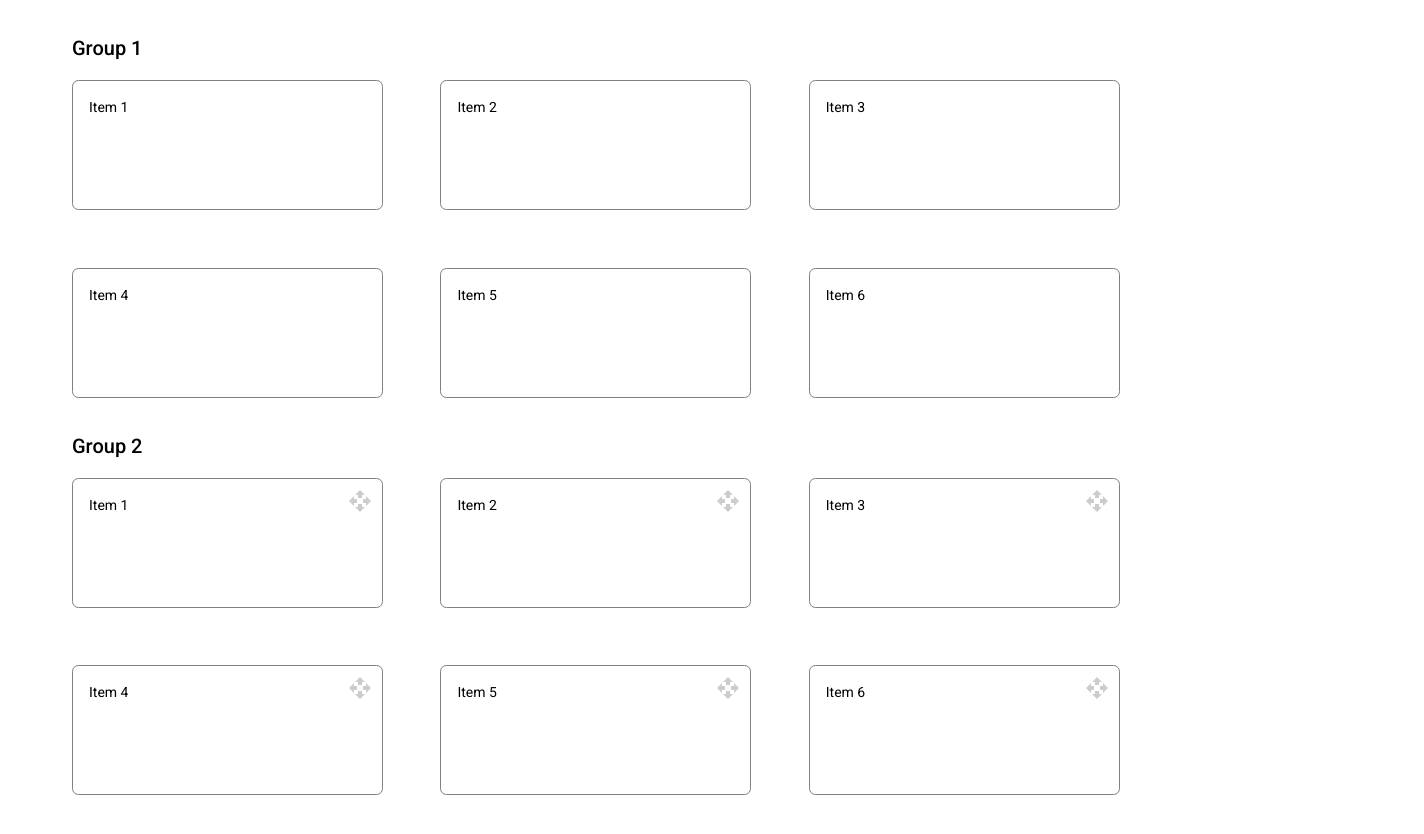
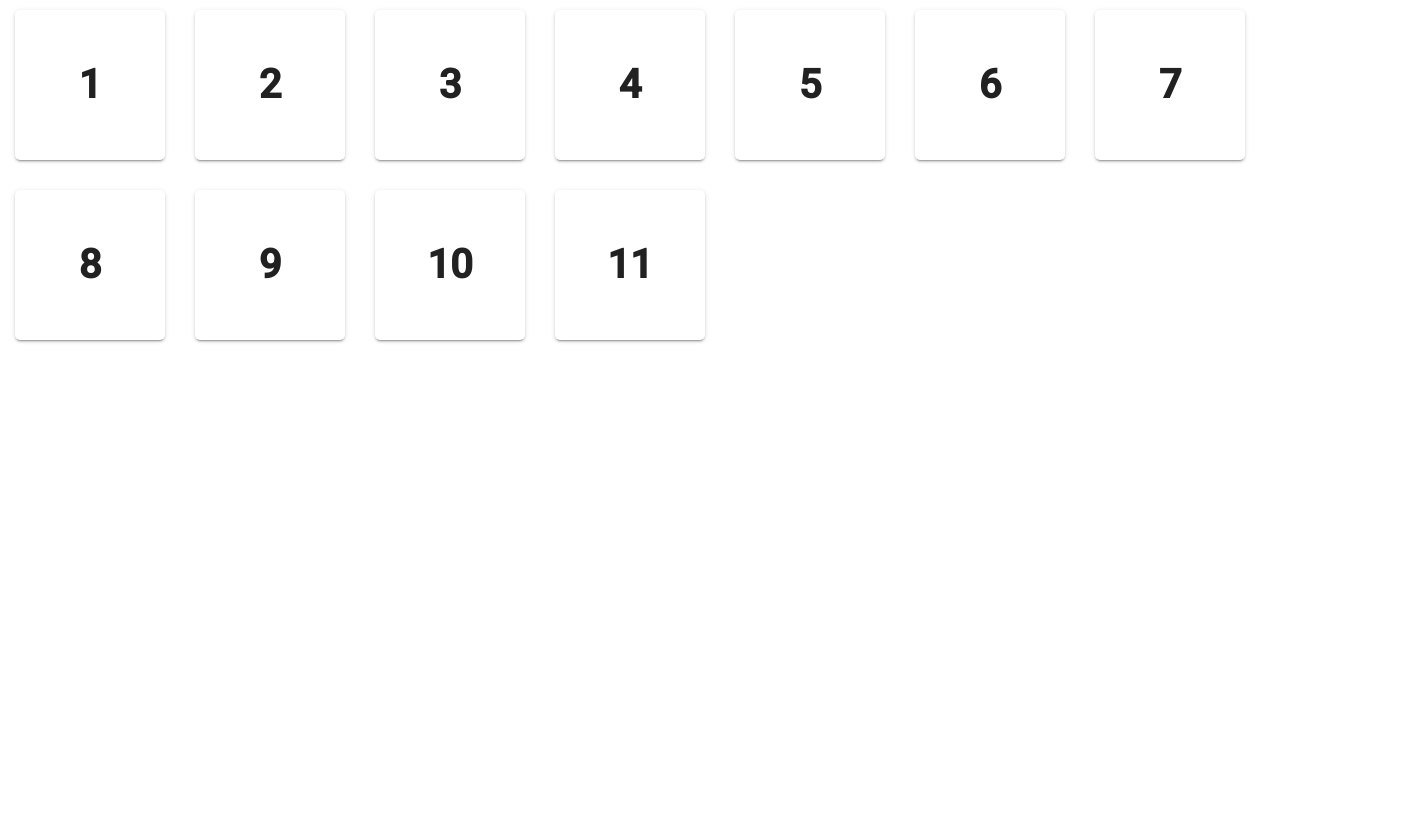
Before and after one commit to DeleuThibeau/Drag-Drop-Problem-V2, an Angular app in the folder Drag-Drop-Problem-V2/: page / in a window 1280 px wide. Shown: the top 834 px of the page, 1424 px wide, since content can reach past the window. After the commit the page ends 810 px from the top, so only its background shows below. Built offline with nearby package versions, Linux system fonts and the light colour scheme.

Commit message:
Version 1 of drag and drop fixed realized. Still some bugs present

```diff
--- a/Drag-Drop-Problem-V2/src/app/app.component.html
+++ b/Drag-Drop-Problem-V2/src/app/app.component.html
@@ -1,35 +1,18 @@
-<div class="dtx-container">
-
-  <!-- <div cdkDropList class="example-list" (cdkDropListDropped)="drop($event)">
-    <div class="example-box" *ngFor="let movie of movies" cdkDrag>
-      <div class="example-custom-placeholder" *cdkDragPlaceholder></div>
-      {{movie}}
-    </div>
-  </div> -->
-
-  <div class="dtx-group-cards">
-    <h2>Group 1</h2>
-      <div class="dtx-cards" cdkDropList (cdkDropListDropped)="drop($event)">
-        <div class="dtx-card" *ngFor="let item of items" cdkDrag>
-          <div class="example-custom-placeholder" *cdkDragPlaceholder></div>
-          {{item}}
-        </div>
-      </div>
-  </div>
-
-  <div class="dtx-group-cards">
-    <h2>Group 2</h2>
-    <div class="dtx-cards" cdkDropList (cdkDropListDropped)="drop($event)">
-      <div class="dtx-card" *ngFor="let item of items" cdkDrag>
-        <div class="example-handle" cdkDragHandle>
-          <svg width="24px" fill="currentColor" viewBox="0 0 24 24">
-            <path d="M10 9h4V6h3l-5-5-5 5h3v3zm-1 1H6V7l-5 5 5 5v-3h3v-4zm14 2l-5-5v3h-3v4h3v3l5-5zm-9 3h-4v3H7l5 5 5-5h-3v-3z"></path>
-            <path d="M0 0h24v24H0z" fill="none"></path>
-          </svg>
-        </div>
-        <div class="example-custom-placeholder" *cdkDragPlaceholder></div>
-        {{item}}
-      </div>
+<div #dropListContainer class="example-container" cdkDropListGroup>
+  <div
+    *ngFor="let item of items; let i = index"
+    cdkDropList
+    [cdkDropListData]="i"
+  >
+    <div
+      cdkDrag
+      [cdkDragData]="i"
+      (cdkDragEntered)="dragEntered($event)"
+      (cdkDragMoved)="dragMoved($event)"
+      (cdkDragDropped)="dragDropped($event)"
+      class="example-box"
+    >
+      {{ item }}
     </div>
   </div>
 </div>
--- a/Drag-Drop-Problem-V2/src/app/app.component.scss
+++ b/Drag-Drop-Problem-V2/src/app/app.component.scss
@@ -144,6 +144,100 @@ global-card,
     height: 24px;
   }
 
+  .angular-list {
+    list-style-type: none;
+    padding: 0;
+  }
+
+  .angular-list li {
+    display: table-cell;
+    padding: 4px;
+  }
+
+  .angular-container {
+    display: flex;
+    flex-wrap: wrap;
+  }
+
+  .angular-box {
+    width: 200px;
+    height: 200px;
+    border: solid 1px #ccc;
+    font-size: 30pt;
+    font-weight: bold;
+    color: rgba(0, 0, 0, 0.87);
+    cursor: move;
+    display: flex;
+    justify-content: center;
+    align-items: center;
+    text-align: center;
+    background: #fff;
+    border-radius: 4px;
+    position: relative;
+    z-index: 1;
+    transition: box-shadow 200ms cubic-bezier(0, 0, 0.2, 1);
+    box-shadow: 0 3px 1px -2px rgba(0, 0, 0, 0.2), 0 2px 2px 0 rgba(0, 0, 0, 0.14),
+      0 1px 5px 0 rgba(0, 0, 0, 0.12);
+  }
+
+  .angular-box:active {
+    box-shadow: 0 5px 5px -3px rgba(0, 0, 0, 0.2),
+      0 8px 10px 1px rgba(0, 0, 0, 0.14), 0 3px 14px 2px rgba(0, 0, 0, 0.12);
+    opacity: 0.6;
+  }
+
+  .cdk-drop-list {
+    display: flex;
+    padding-right: 15px;
+    padding-bottom: 15px;
+  }
+
+  .cdk-drag-preview {
+    box-sizing: border-box;
+    border-radius: 4px;
+    box-shadow: 0 5px 5px -3px rgba(161, 41, 41, 0.2),
+      0 8px 10px 1px rgba(141, 58, 58, 0.14), 0 3px 14px 2px rgba(0, 0, 0, 0.12);
+  }
+
+  .cdk-drag-placeholder {
+    opacity: 0.5;
+  }
+
+  .cdk-drag-animating {
+    transition: transform 250ms cubic-bezier(0, 0, 0.2, 1);
+  }
+
+  button {
+    margin-right: 4px;
+  }
+
+  .example-box {
+    width: 150px;
+    height: 150px;
+    border: solid 3px #ccc;
+    background: #fff;
+    font-size: 30pt;
+    font-weight: bold;
+    border-radius: 5px;
+    margin: 0px 0px 5px 5px;
+  }
+
+   .drag-placeholder {
+     background: #ccc;
+     border: dotted 3px #999;
+     height: 150px;
+     width: 50px;
+     transition: transform 250ms cubic-bezier(0, 0, 0.2, 1);
+   }
+
+   .example-container {
+    display: flex;
+    flex-wrap: wrap;
+    flex-direction: row;
+    gap: 10px;
+    margin: 10px;
+  }
+
  @media only screen and (max-width: 984px) {
     .dtx-container {
        padding: 0 36px;
--- a/Drag-Drop-Problem-V2/src/app/app.component.ts
+++ b/Drag-Drop-Problem-V2/src/app/app.component.ts
@@ -1,24 +1,75 @@
-import { Component } from '@angular/core';
-import {CdkDragDrop, moveItemInArray} from '@angular/cdk/drag-drop';
-
+import { Component, ElementRef, ViewChild } from '@angular/core';
+import {
+  CdkDragDrop,
+  CdkDragEnter,
+  CdkDragMove,
+  moveItemInArray,
+} from '@angular/cdk/drag-drop';
 
 @Component({
   selector: 'app-root',
   templateUrl: './app.component.html',
-  styleUrls: ['./app.component.scss']
+  styleUrls: ['./app.component.scss'],
 })
+export class AppComponent {
+  @ViewChild('dropListContainer') dropListContainer?: ElementRef;
 
-export class AppComponent {
-  public items: string[] = [
-    'Item 1',
-    'Item 2',
-    'Item 3',
-    'Item 4',
-    'Item 5',
-    'Item 6',
-  ];
+  public items: Array<number> = [1, 2, 3, 4, 5, 6, 7, 8, 9, 10, 11];
 
-  drop(e: CdkDragDrop<string[]>) {
-    moveItemInArray(this.items, e.previousIndex, e.currentIndex);
+  dropListReceiverElement?: HTMLElement;
+  dragDropInfo?: {
+    dragIndex: number;
+    dropIndex: number;
+  };
+
+  dragEntered(event: CdkDragEnter<number>) {
+    const drag = event.item;
+    const dropList = event.container;
+    const dragIndex = drag.data;
+    const dropIndex = dropList.data;
+
+    this.dragDropInfo = { dragIndex, dropIndex };
+    console.log('dragEntered', { dragIndex, dropIndex });
+
+    const phContainer = dropList.element.nativeElement;
+    const phElement = phContainer.querySelector('.cdk-drag-placeholder');
+
+    if (phElement) {
+      phContainer.removeChild(phElement);
+      phContainer.parentElement?.insertBefore(phElement, phContainer);
+
+      moveItemInArray(this.items, dragIndex, dropIndex);
+    }
+  }
+
+  dragMoved(event: CdkDragMove<number>) {
+    if (!this.dropListContainer || !this.dragDropInfo) return;
+
+    const placeholderElement =
+      this.dropListContainer.nativeElement.querySelector(
+        '.cdk-drag-placeholder'
+      );
+
+    const receiverElement =
+      this.dragDropInfo.dragIndex > this.dragDropInfo.dropIndex
+        ? placeholderElement?.nextElementSibling
+        : placeholderElement?.previousElementSibling;
+
+    if (!receiverElement) {
+      return;
+    }
+
+    receiverElement.style.display = 'none';
+    this.dropListReceiverElement = receiverElement;
+  }
+
+  dragDropped(event: CdkDragDrop<number>) {
+    if (!this.dropListReceiverElement) {
+      return;
+    }
+
+    this.dropListReceiverElement.style.removeProperty('display');
+    this.dropListReceiverElement = undefined;
+    this.dragDropInfo = undefined;
   }
 }
--- a/Drag-Drop-Problem-V2/src/app/app.module.ts
+++ b/Drag-Drop-Problem-V2/src/app/app.module.ts
@@ -4,6 +4,7 @@ import { BrowserModule } from '@angular/platform-browser';
 import { AppComponent } from './app.component';
 import { BrowserAnimationsModule } from '@angular/platform-browser/animations';
 import { DragDropModule } from '@angular/cdk/drag-drop';
+import { CommonModule } from '@angular/common';
 
 @NgModule({
   declarations: [
@@ -12,6 +13,7 @@ import { DragDropModule } from '@angular/cdk/drag-drop';
   imports: [
     BrowserModule,
     BrowserAnimationsModule,
+    CommonModule,
     DragDropModule
   ],
   providers: [],
--- a/Drag-Drop-Problem-V2/tsconfig.json
+++ b/Drag-Drop-Problem-V2/tsconfig.json
@@ -5,7 +5,7 @@
     "baseUrl": "./",
     "outDir": "./dist/out-tsc",
     "forceConsistentCasingInFileNames": true,
-    "strict": true,
+    "strict": false,
     "noImplicitReturns": true,
     "noFallthroughCasesInSwitch": true,
     "sourceMap": true,
@@ -25,6 +25,6 @@
     "enableI18nLegacyMessageIdFormat": false,
     "strictInjectionParameters": true,
     "strictInputAccessModifiers": true,
-    "strictTemplates": true
+    "strictTemplates": true,
   }
 }
```
Also changed, not shown: 1 other file (tests, documents, lock files or other folders).
